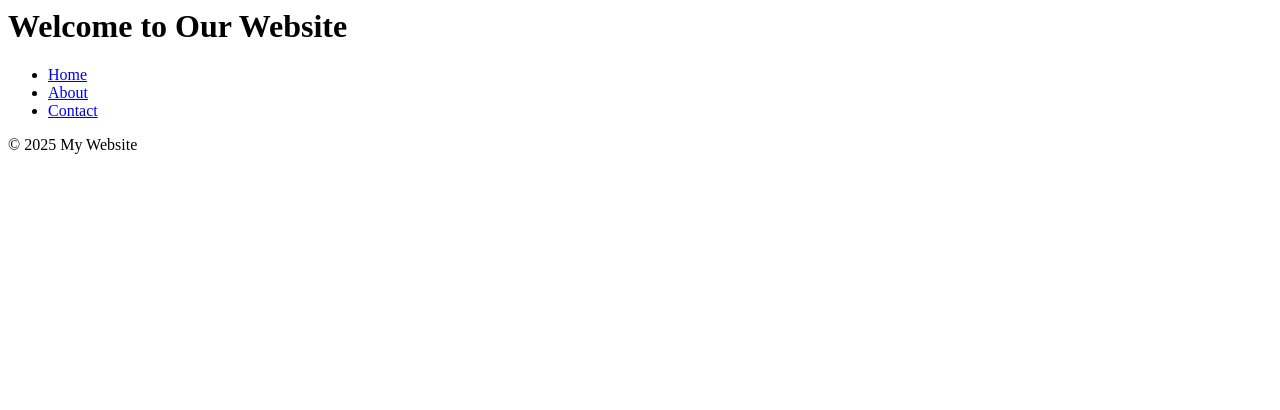
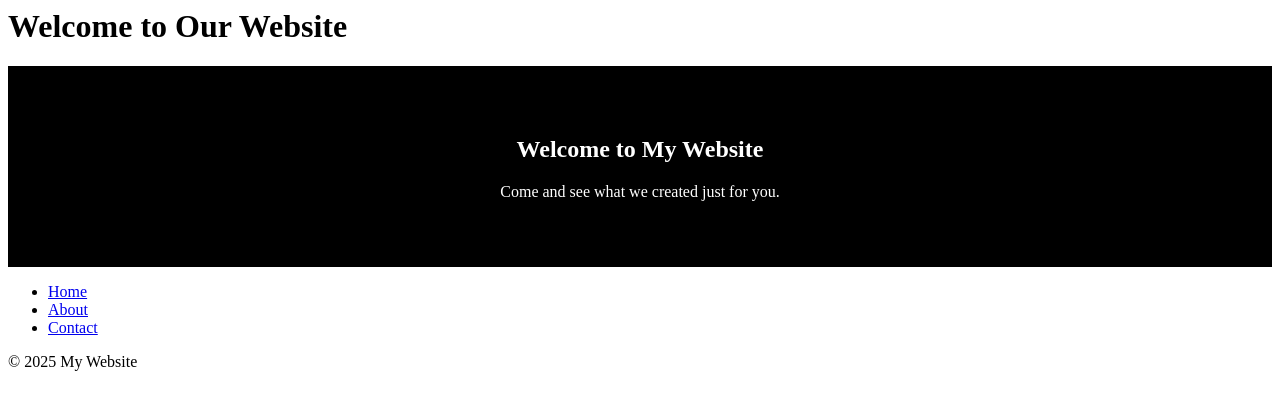
Before and after one commit to gmc2104/version-control-simulation-Gracie, a plain HTML site: page index.html in a window 1280 px wide. Drawn offline with Linux system fonts and the light colour scheme.

Commit message:
Add hero section

```diff
--- a/index.html
+++ b/index.html
@@ -5,6 +5,10 @@
   <body>
     <h1>Welcome to Our Website</h1>
   </body>
+  <section class="hero" style="background-color: #000000;color: #ffffff; padding: 50px; text-align: center;">
+  <h1>Welcome to My Website</h1>
+  <p>Come and see what we created just for you.</p>
+</section>
   <nav>
   <ul>
     <li><a href="#">Home</a></li>
```
